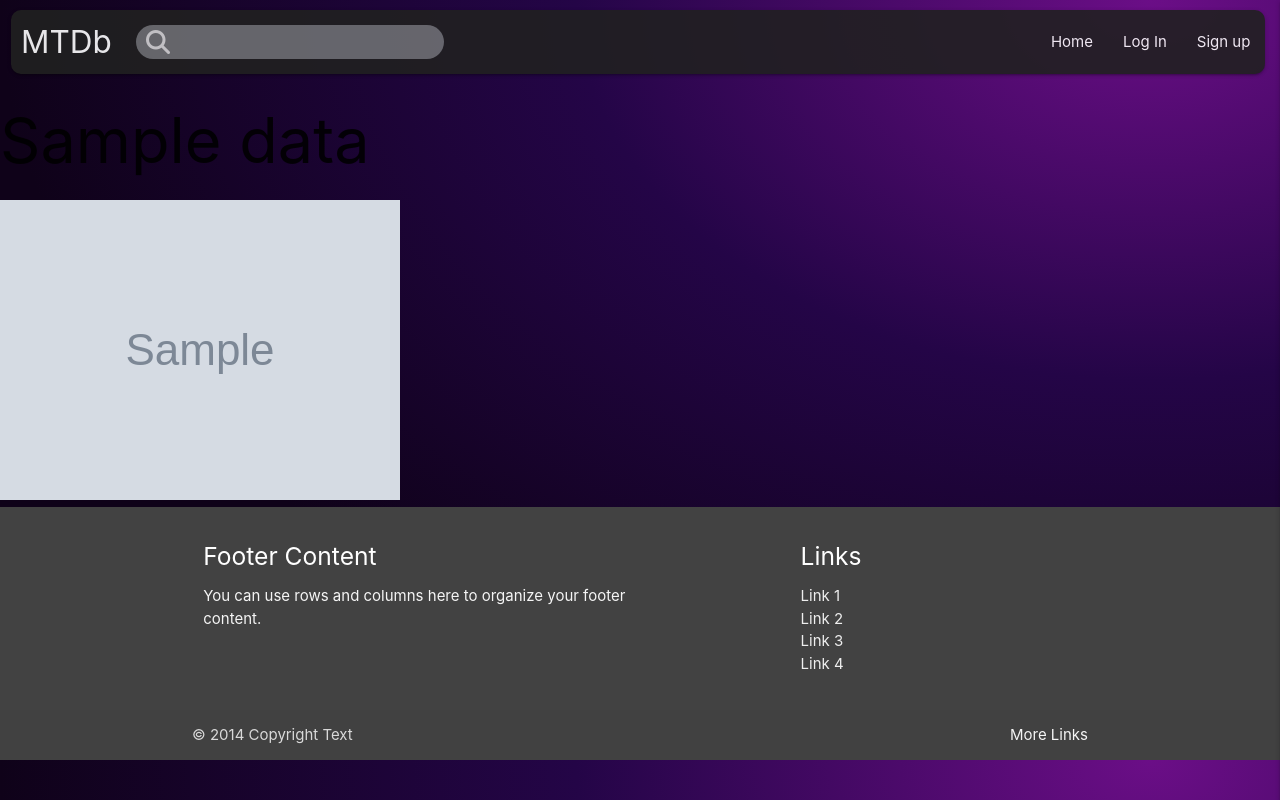
After one commit to dougyb83/MTDb-Movie-Television-Database, a Flask app: template templates/search-result.html in a window 1280 px wide. The commit adds this page. Run offline with Flask 3, Linux system fonts and the light colour scheme; the template is opened without the code that fills it: most values are stand-ins (such as "Sample title", 1, 10 or a date in 2020); grey boxes marked "Sample" are stand-in pictures; some libraries are stand-ins or nearby versions.

Commit message:
Add search and API functionality

```diff
--- a/app.py
+++ b/app.py
@@ -1,4 +1,6 @@
 import os
+from urllib.request import urlopen
+import json
 from flask import (
     Flask, flash, render_template, redirect, request, session, url_for)
 from flask_pymongo import PyMongo
@@ -90,6 +92,17 @@ def library(username):
     return redirect(url_for("home"))
 
 
+@app.route("/search", methods=["GET", "POST"])
+def search():
+    title = request.form.get("search").replace(" ", "_")
+    # store the api url with the title included
+    url = f"https://www.omdbapi.com/?t={title}&apikey=7e1d975f"
+    # store the url response
+    response = urlopen(url)
+    data = json.loads(response.read())
+    return render_template("search-result.html", data=data)
+
+
 if __name__ == "__main__":
     app.run(host=os.environ.get("IP"),
             port=int(os.environ.get("PORT")),
--- a/templates/base.html
+++ b/templates/base.html
@@ -22,9 +22,9 @@
           <nav class="text-shadow grey darken-4">
             <div class="nav-wrapper">
               <a href="#" class="brand-logo">MTDb</a>
-              <form class="search-bar">
+              <form class="search-bar" method="POST" action="{{ url_for('search') }}">
                 <div class="input-field">
-                  <input id="search" type="search" required>
+                  <input id="search" name="search" type="search" required>
                   <label class="label-icon" for="search"><i class="fa-solid fa-magnifying-glass"></i>
                 </div>
               </form>
--- /dev/null
+++ b/templates/search-result.html
@@ -0,0 +1,9 @@
+{% extends "base.html" %}
+{% block content %}
+
+
+    <h1>{{ data["Title"] }}</h1>
+    <img src="{{ data.Poster}}" alt="">
+
+
+{% endblock %}
```
